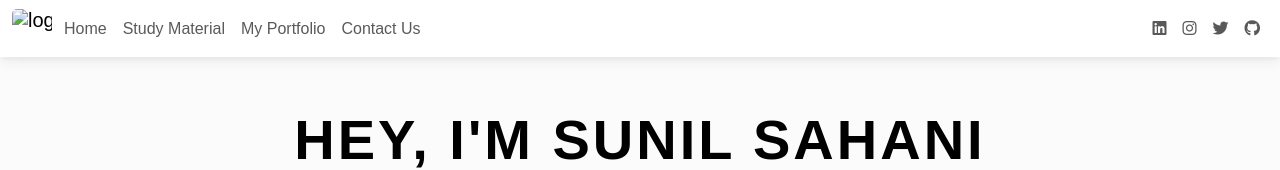
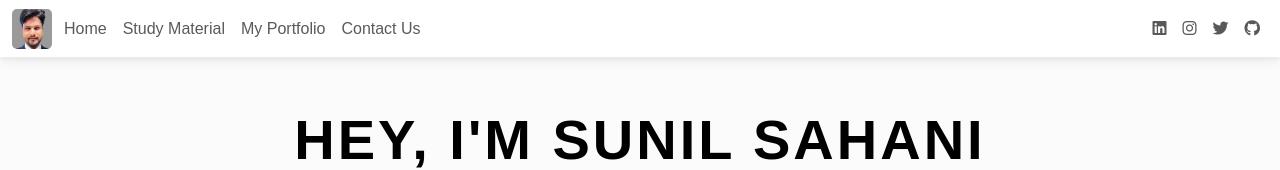
Before and after one commit to Sahani26/Study-Material, a plain HTML site: page index.html in a window 1280 px wide. Shown: the top 170 px of the page. Drawn offline with Linux system fonts and the light colour scheme; a script that the page names is missing; a web font is replaced by a local one.

Commit message:
Update index.html

```diff
--- a/index.html
+++ b/index.html
@@ -35,7 +35,7 @@
       <div class="container-fluid">
         <!-- Navbar brand -->
         <a class="navbar-brand" target="_blank" href=" ">
-          <img  src="/img/107791326.jpg" height="16" alt="logo" loading="lazy"
+          <img  src="/image/107791326.jpg" height="16" alt="logo" loading="lazy"
               />
         </a>
         <button class="navbar-toggler" type="button" data-mdb-collapse-init data-mdb-target="#navbarExample01"
```
